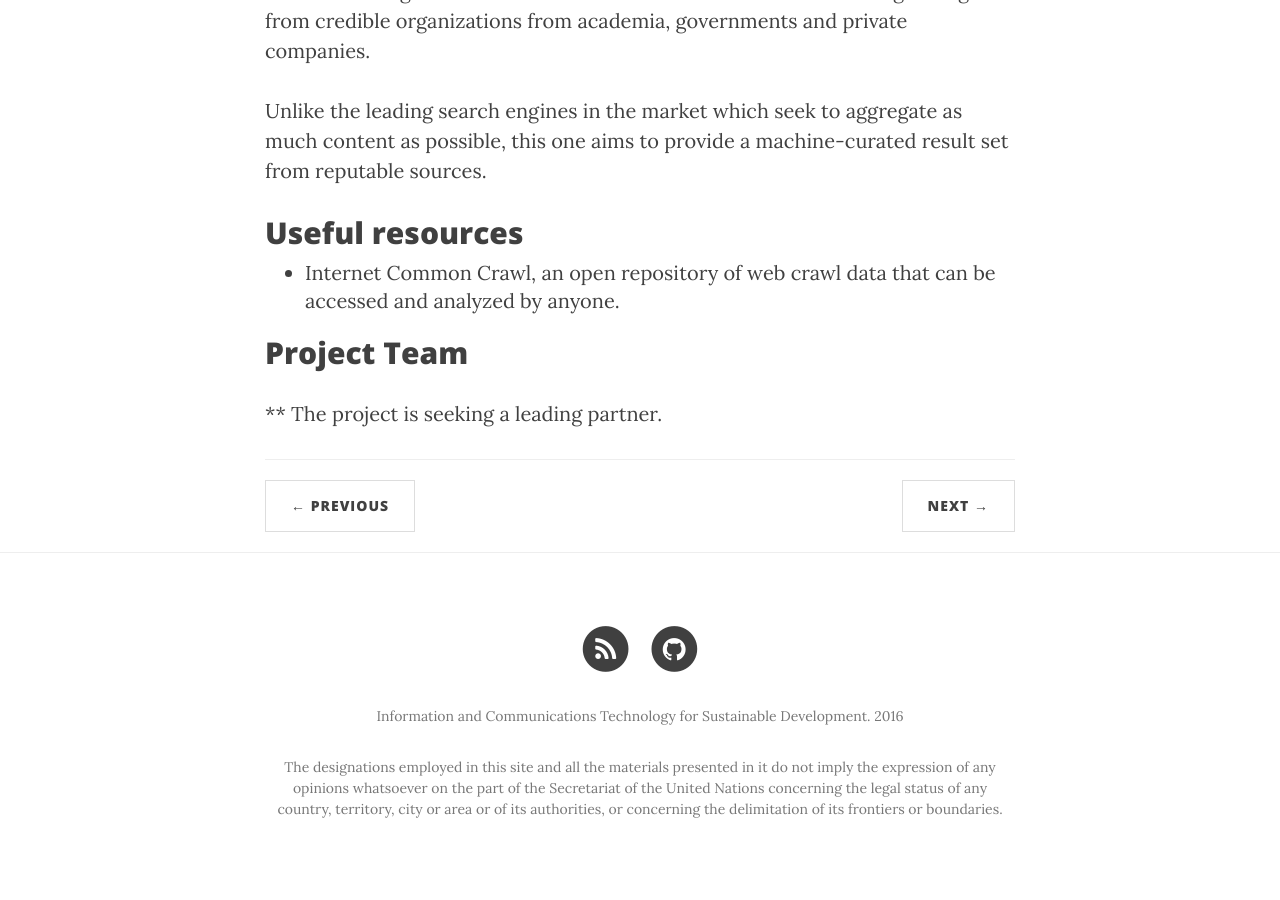
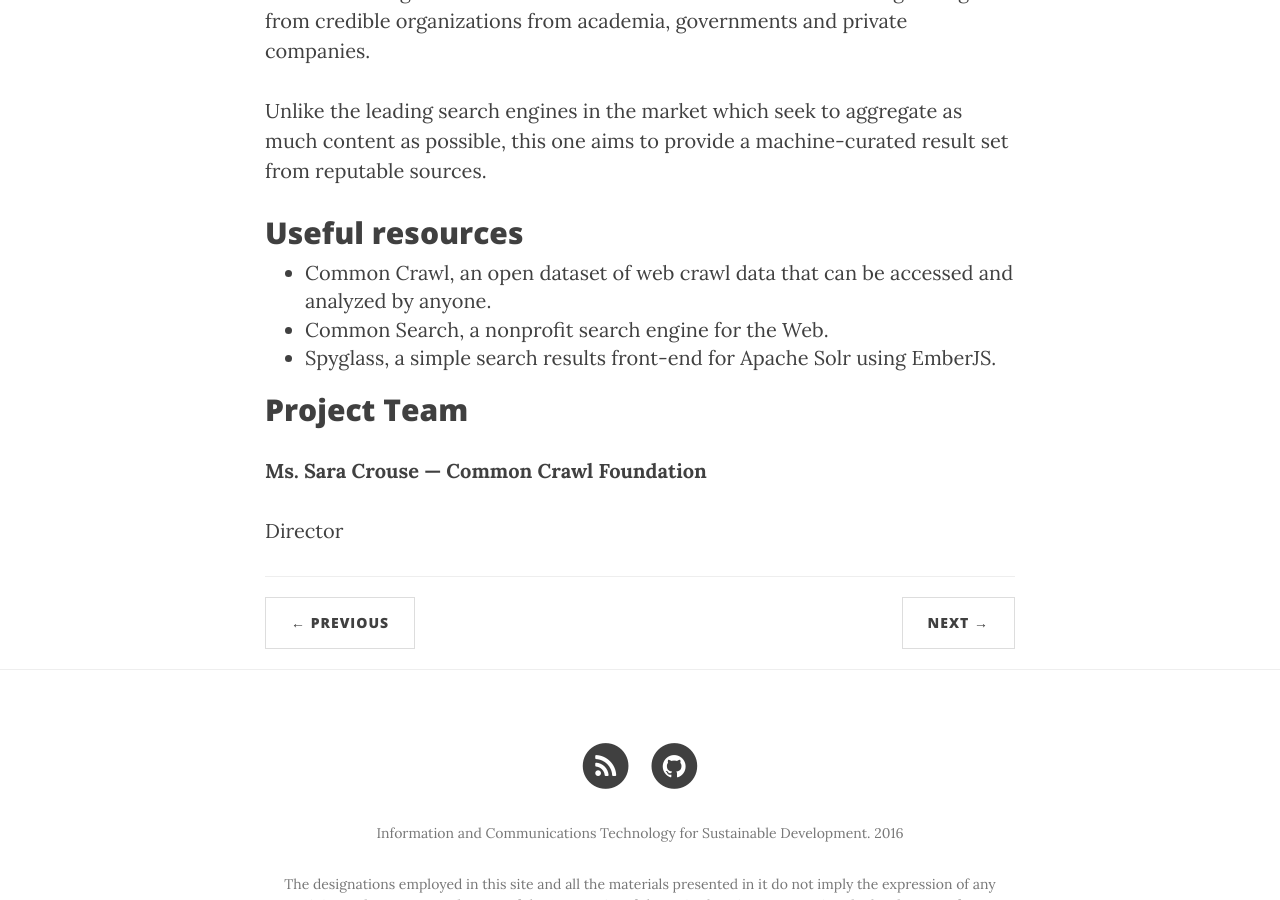
Before and after one commit to jmmnn/ICT4SD.github.io, a Jekyll site: the page built from _posts/2016-09-27-Project_ST_SEARCH.markdown, in a window 1280 px wide and 900 px high, scrolled down 1052 px. Built offline with Jekyll 4.4.1, drawn with Linux system fonts in a browser that asks for light colours; nearby versions of some CDN libraries.

Commit message:
Added useful links and Common Crawl team members

```diff
--- a/_posts/2016-09-27-Project_ST_SEARCH.markdown
+++ b/_posts/2016-09-27-Project_ST_SEARCH.markdown
@@ -21,11 +21,13 @@
 Useful resources
 ------------
 
-- [Internet Common Crawl](http://commoncrawl.org/), an open repository of web crawl data that can be accessed and analyzed by anyone.
-
+- [Common Crawl](http://commoncrawl.org/), an open dataset of web crawl data that can be accessed and analyzed by anyone.
+- [Common Search](https://about.commonsearch.org/), a nonprofit search engine for the Web.
+- [Spyglass](https://github.com/o19s/spyglass), a simple search results front-end for Apache Solr using EmberJS.
 
 Project Team
 ------------
 
+**Ms. Sara Crouse — Common Crawl Foundation**
 
-** The project is seeking a leading partner.
+Director
```
